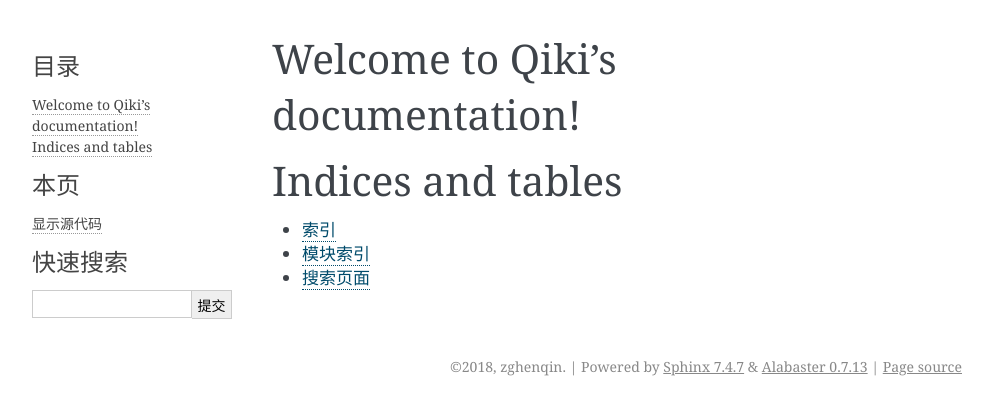
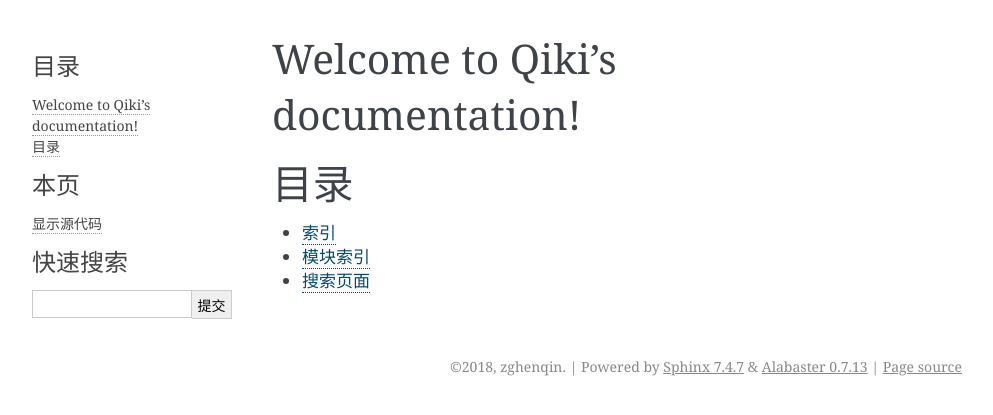
Before and after one commit to morrow1nd/PKL, a Sphinx documentation site: the page built from source/index.rst, in a window 1280 px wide. Shown: the top 415 px of the page, without its empty margins (148-1141 px from the left). Built offline with Sphinx 7.4.7, drawn with Linux system fonts in a browser that asks for light colours.

Commit message:
glsl_notes

```diff
--- a/source/index.rst
+++ b/source/index.rst
@@ -12,7 +12,7 @@ Welcome to Qiki's documentation!
 
 
 
-Indices and tables
+目录
 ==================
 
 * :ref:`genindex`
```
Also changed, not shown: source/cs/opengl/glsl_notes.rst (added).
